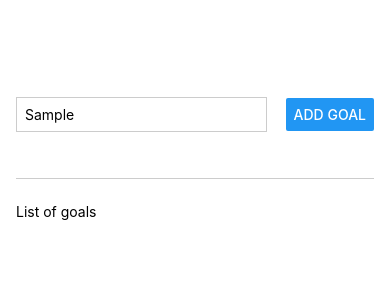
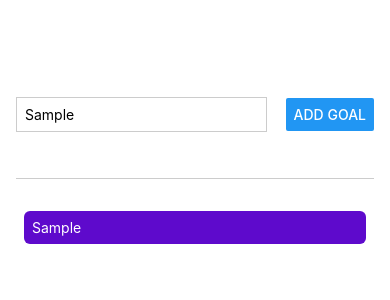
Before and after one commit to Eshwar17/InternPixel-React-Native, a React Native app: screen / in a window 390 px wide. Both pictures are taken after typing "Sample" into the empty fields and a click on the button "ADD GOAL". Shown: the top 300 px of the page. Built offline with nearby package versions, Linux system fonts and the light colour scheme.

Commit message:
Added styling to each studyGoal item

```diff
--- a/App.js
+++ b/App.js
@@ -3,22 +3,23 @@ import { Button, StyleSheet, Text, TextInput, View } from 'react-native';
 
 export default function App() {
   const [enteredGoalText, setEnteredGoalText] = useState('');
+  const [studyGoals, setStudyGoals] = useState([])
 
   function goalInputHandler(enteredText) {
     setEnteredGoalText(enteredText);
   }
 
   function addGoalHandler() {
-    console.log(enteredGoalText)
+    setStudyGoals(currentStudyGoals => [...currentStudyGoals, enteredGoalText])
   }
   return (
     <View style={styles.appContainer}>
       <View style={styles.inputContainer}>
         <TextInput style={styles.textInput} placeholder='Your study goal!!!' onChangeText={goalInputHandler}/>
-        <Button title='Add Goal'/>
+        <Button title='Add Goal' onPress={addGoalHandler}/>
       </View>
       <View style={styles.goalsContainer}>
-        <Text>List of goals</Text>
+        {studyGoals.map((studyGoal) => <Text style={styles.goalItem} key={studyGoal}>{studyGoal}</Text>)}
       </View>
     </View>
   );
@@ -48,5 +49,12 @@ const styles = StyleSheet.create({
   },
   goalsContainer: {
     flex: 5,
+  },
+  goalItem: {
+    margin: 8,
+    borderRadius: 6,
+    backgroundColor: '#5e0acc',
+    padding: 8,
+    color: 'white',
   }
 });
```
